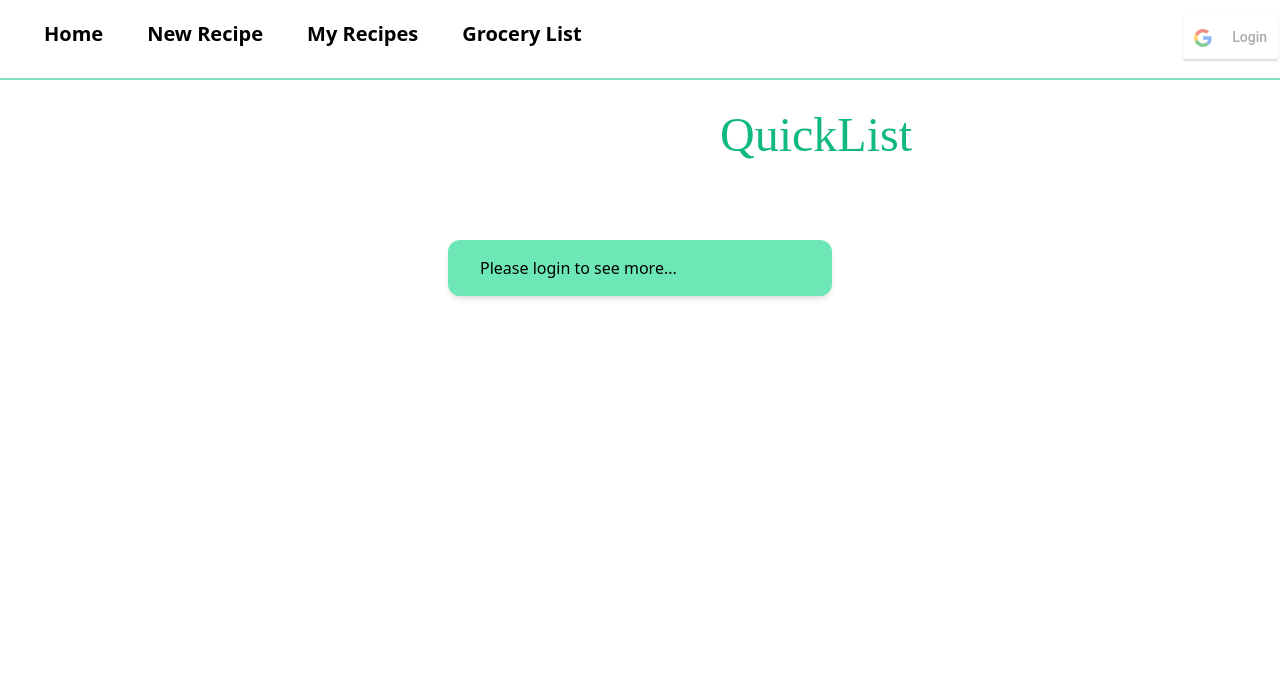
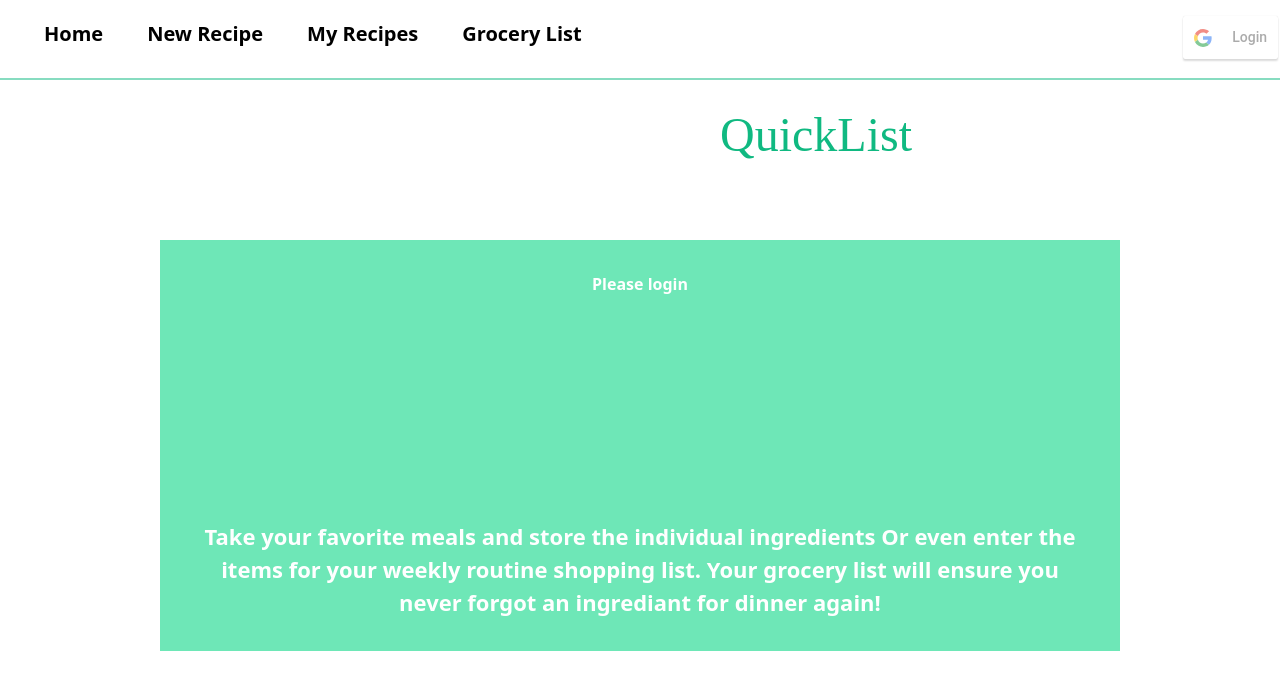
Before and after one commit to spaced-lord/quick-list, a React (Create React App) app in the folder client/: page /NewRecipe in a window 1280 px wide. Shown: the top 690 px of the page. Built offline with nearby package versions, Linux system fonts and the light colour scheme.

Commit message:
context on mygrocery list page

```diff
--- a/client/src/pages/GroceryList.js
+++ b/client/src/pages/GroceryList.js
@@ -60,7 +60,13 @@ const GroceryList = () => {
           <Button name="deleteAll" onClick={clearList} text="Clear List" />
         </>
       ) : (
-        <h1>Please login</h1>
+        <div>
+          <h1>Please Login </h1>
+          <p>
+            Login simply using your gmail account. Once you store your favorite
+            recipes the grocery list is literally at your fingertip!
+          </p>
+        </div>
       )}
     </div>
   );
--- a/client/src/pages/NewRecipe.js
+++ b/client/src/pages/NewRecipe.js
@@ -200,7 +200,7 @@ const NewRecipe = () => {
 
   //Return for the page
   return (
-    <div className="bg-green-300 m-40 py-8 px-8 max-w-sm mx-auto rounded-xl shadow-md space-y-2 sm:py-4 sm:flex sm:items-center sm:space-y-0 sm:space-x-6">
+    <div className="py-8 px-8 m-40 bg-green-300 text-white font-bold text-center">
       {id ? (
         <div className="recipeform">
           <form onSubmit={submitFunction}>
@@ -279,7 +279,15 @@ const NewRecipe = () => {
           ))}
         </div>
       ) : (
-        <h1>Please login to see more...</h1>
+        <div>
+          <h1>Please login</h1>
+          <p>
+            Take your favorite meals and store the individual ingredients Or
+            even enter the items for your weekly routine shopping list. Your
+            grocery list will ensure you never forgot an ingrediant for dinner
+            again!
+          </p>
+        </div>
       )}
     </div>
   );
--- a/client/src/pages/SavedRecipe.js
+++ b/client/src/pages/SavedRecipe.js
@@ -98,7 +98,7 @@ const SavedRecipe = () => {
           </List>
         </>
       ) : (
-        <h1>Please login to see recipes...</h1>
+        <h1>Please login</h1>
       )}
     </div>
   );
```
Also changed, not shown: client/src/components/dbauth/dbauth.js (added, +9 -0 lines).
